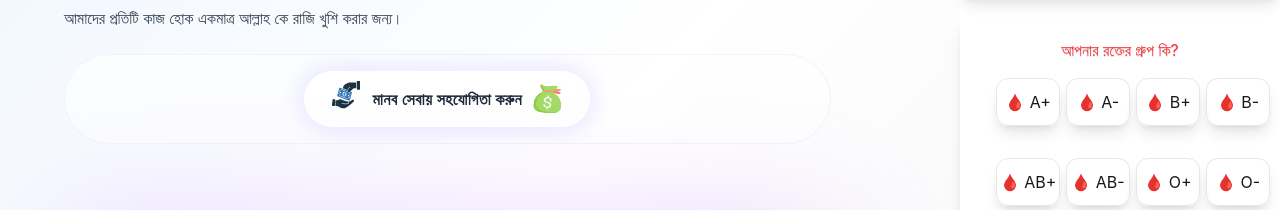
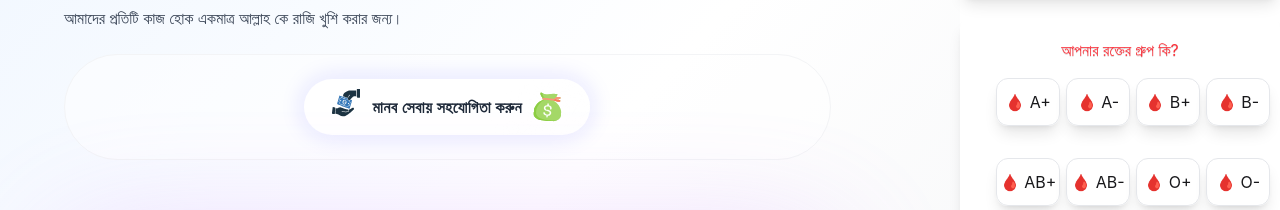
Before and after one commit to MdHasan0467/Chowmuhani-Ideal-Club-Client-side, a React (Vite) app: page / in a window 1280 px wide. Shown: the part 362-572 px from the top of the page. Built offline with nearby package versions, Linux system fonts and the light colour scheme.

Commit message:
UI problem solved

```diff
--- a/src/components/Home/Hero.jsx
+++ b/src/components/Home/Hero.jsx
@@ -66,7 +66,7 @@ const Hero = () => {
           </motion.p>
 
           {/* Donate Button */}
-     <div className="border border-gray-100 bg-white/60 p-4 rounded-full">
+     <div className="border border-gray-100 bg-white/50 p-6 rounded-full">
         <motion.div
           className="w-full flex justify-center"
           style={{ x: springX, y: springY }}
```
